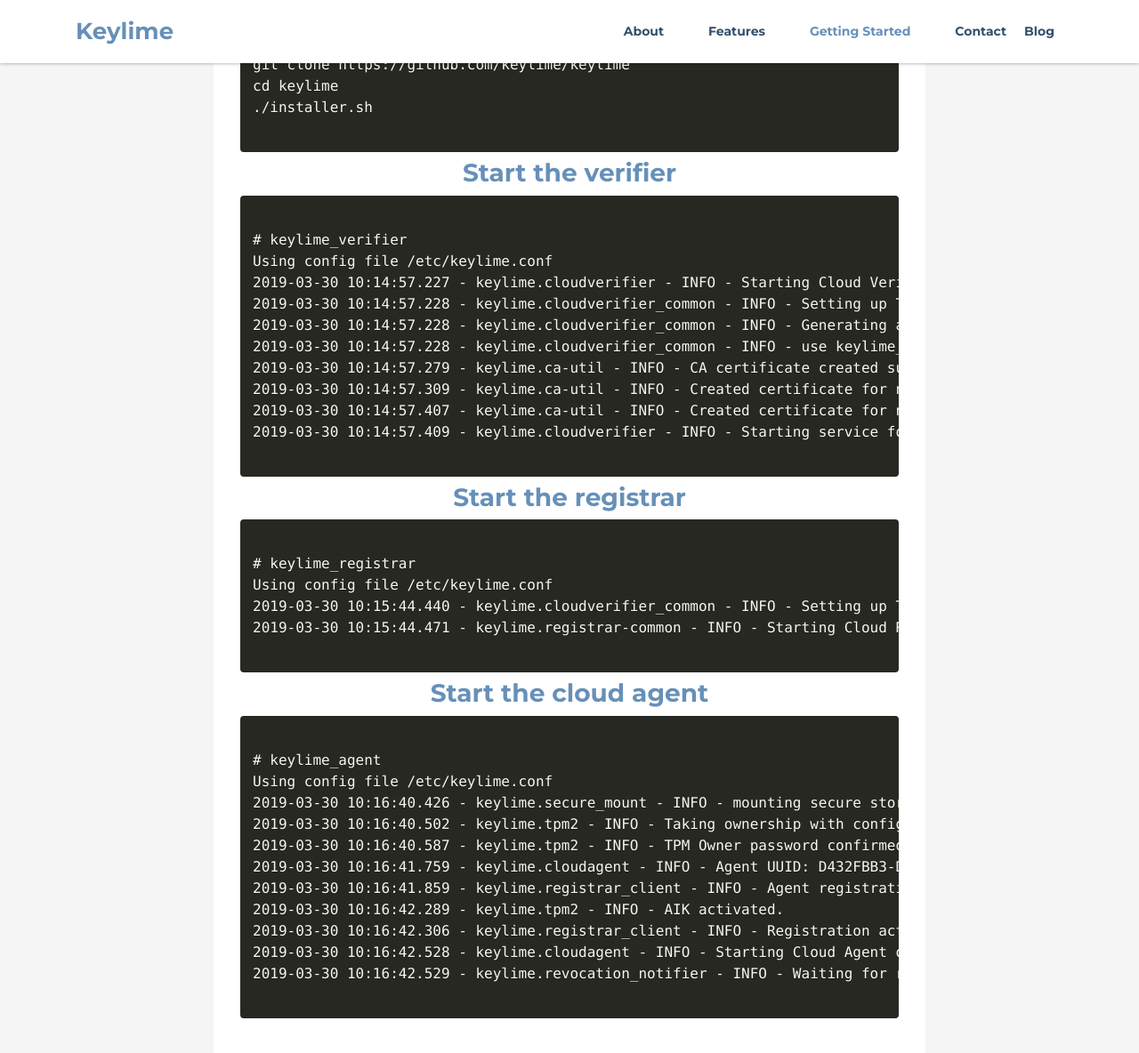
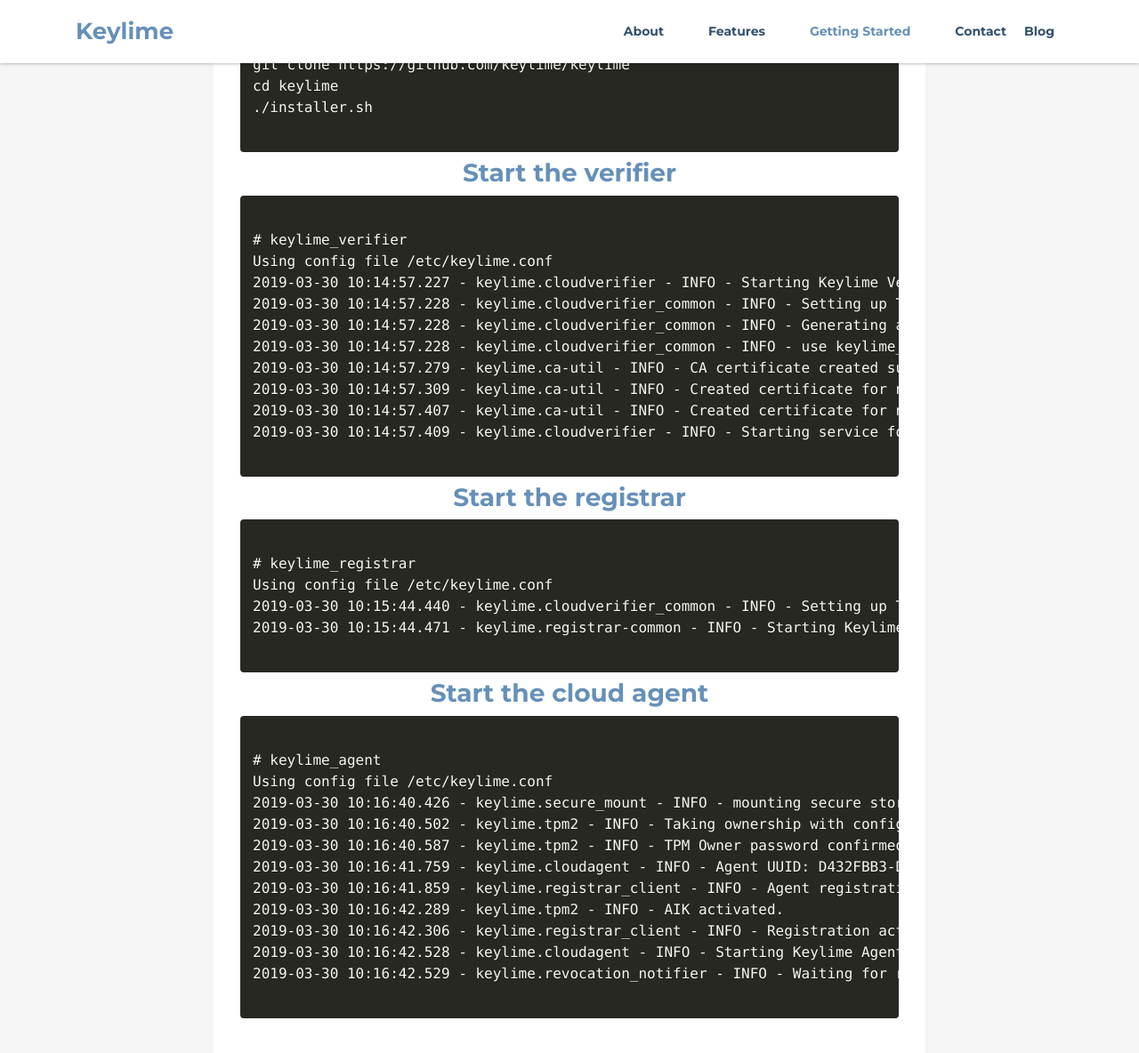
Before and after one commit to keylime/keylime.github.io, a Jekyll site: the page built from index.md, in a window 1280 px wide and 1400 px high, scrolled down 1938 px. Shown: the top 1184 px of the window at 89% size. Built offline with Jekyll 4.4.1, drawn with Linux system fonts in a browser that asks for light colours; nearby versions of some CDN libraries; some of the changed text lies outside the part shown.

Commit message:
Decloudify language used

```diff
--- a/_includes/about.html
+++ b/_includes/about.html
@@ -2,7 +2,7 @@
  <section id="about" class="about section">
      <div class="container">
          <h2 class="title text-center">What is Keylime?</h2>
-         <p class="intro text-center">Keylime is a TPM based highly scaleable remote boot attestation and runtime integrity measurement solution. Keylime enables cloud users to monitor remote nodes using a hardware based cryptographic root of trust.<br /> Keylime was originally born out of the security research team in MIT's Lincoln Laboratory.</p>
+         <p class="intro text-center">Keylime is a TPM based highly scaleable remote boot attestation and runtime integrity measurement solution. Keylime enables users to monitor remote nodes using a hardware based cryptographic root of trust.<br /> Keylime was originally born out of the security research team in MIT's Lincoln Laboratory.</p>
          <div class="row">
              <div class="item col-md-4 col-sm-6 col-xs-12">
                  <div class="icon-holder">
--- a/_includes/docs.html
+++ b/_includes/docs.html
@@ -19,7 +19,7 @@
                 <pre><code class="language-markup">
 # keylime_verifier
 Using config file /etc/keylime.conf
-2019-03-30 10:14:57.227 - keylime.cloudverifier - INFO - Starting Cloud Verifier (tornado) on port 8881, use <Ctrl-C> to stop
+2019-03-30 10:14:57.227 - keylime.cloudverifier - INFO - Starting Keylime Verifier (tornado) on port 8881, use <Ctrl-C> to stop
 2019-03-30 10:14:57.228 - keylime.cloudverifier_common - INFO - Setting up TLS...
 2019-03-30 10:14:57.228 - keylime.cloudverifier_common - INFO - Generating a new CA in /var/lib/keylime/cv_ca and a client certificate for connecting
 2019-03-30 10:14:57.228 - keylime.cloudverifier_common - INFO - use keylime_ca -d /var/lib/keylime/cv_ca to manage this CA
@@ -36,7 +36,7 @@
 # keylime_registrar
 Using config file /etc/keylime.conf
 2019-03-30 10:15:44.440 - keylime.cloudverifier_common - INFO - Setting up TLS...
-2019-03-30 10:15:44.471 - keylime.registrar-common - INFO - Starting Cloud Registrar Server on ports 8890 and 8891 (TLS) use <Ctrl-C> to stop
+2019-03-30 10:15:44.471 - keylime.registrar-common - INFO - Starting Keylime Registrar Server on ports 8890 and 8891 (TLS) use <Ctrl-C> to stop
                  </code></pre>
             </div><!--//code-block-->
             <h3 class="sub-title text-center">Start the cloud agent</h3>
@@ -52,7 +52,7 @@
 2019-03-30 10:16:41.859 - keylime.registrar_client - INFO - Agent registration requested for D432FBB3-D2F1-4A97-9EF7-75BD81C00000
 2019-03-30 10:16:42.289 - keylime.tpm2 - INFO - AIK activated.
 2019-03-30 10:16:42.306 - keylime.registrar_client - INFO - Registration activated for agent D432FBB3-D2F1-4A97-9EF7-75BD81C00000.
-2019-03-30 10:16:42.528 - keylime.cloudagent - INFO - Starting Cloud Agent on port 9002 use <Ctrl-C> to stop
+2019-03-30 10:16:42.528 - keylime.cloudagent - INFO - Starting Keylime Agent on port 9002 use <Ctrl-C> to stop
 2019-03-30 10:16:42.529 - keylime.revocation_notifier - INFO - Waiting for revocation messages on 0mq 127.0.0.1:8992
                  </code></pre>
            </div><!--//block-->
```
